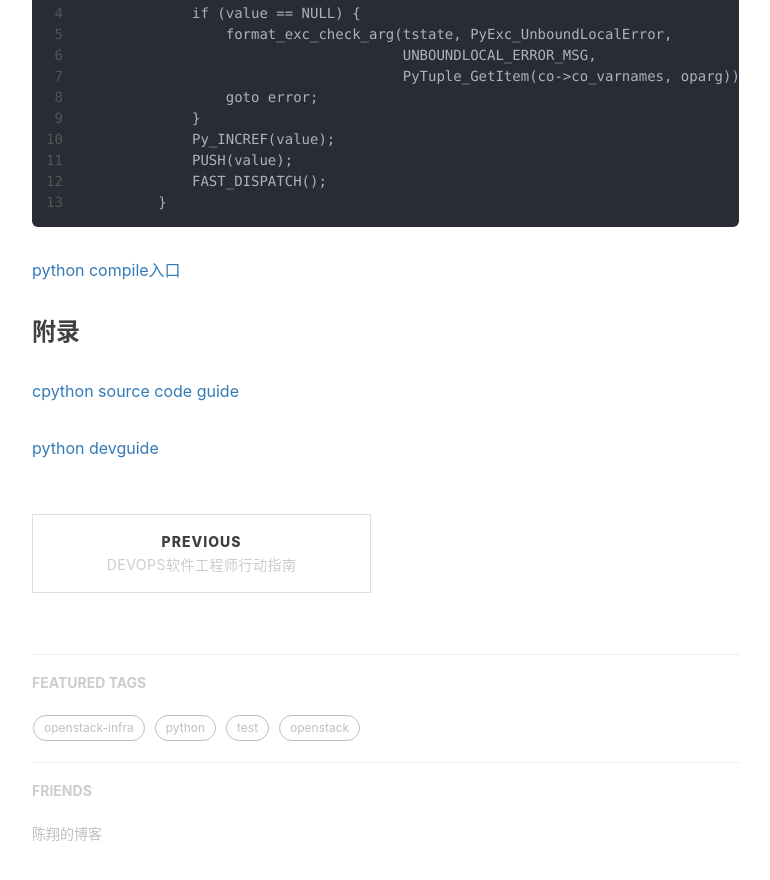
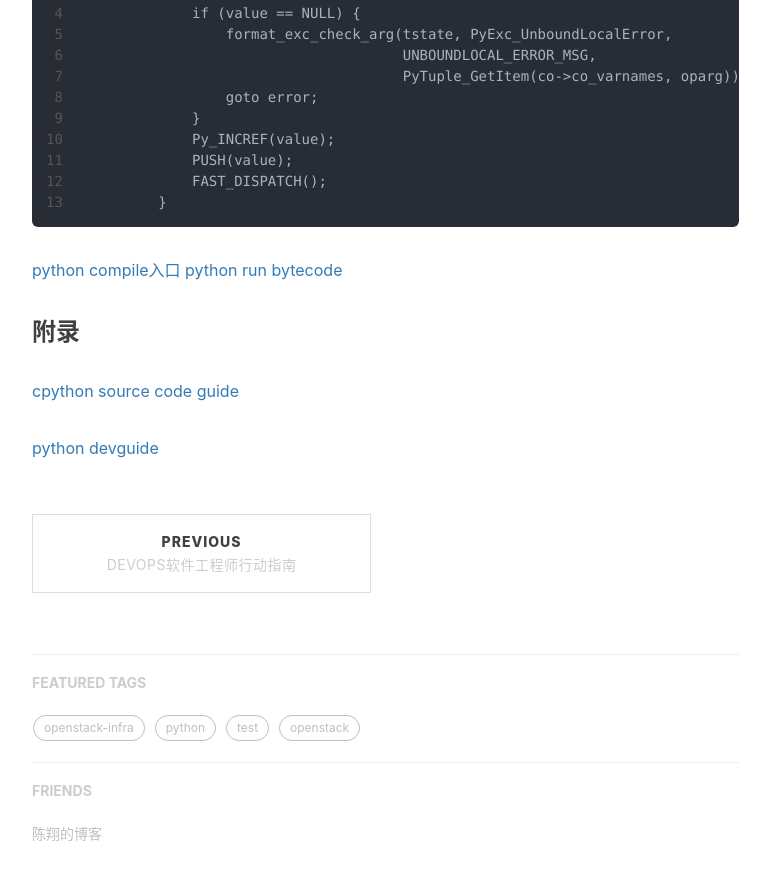
Before and after one commit to shihai1991/shihai1991.github.io, a Jekyll site: the page built from _posts/2019-07-14-cpython编译过程.md, in a window 1280 px wide and 900 px high, scrolled down 4306 px. Shown: the top 880 px of the window, without its empty margins (233-1003 px from the left). Built offline with Jekyll 4.4.1, drawn with Linux system fonts in a browser that asks for light colours; nearby versions of some CDN libraries; comment, search, counter and statistics services are not loaded.

Commit message:
Update 2019-07-14-cpython编译过程.md

````diff
--- a/_posts/2019-07-14-cpython编译过程.md
+++ b/_posts/2019-07-14-cpython编译过程.md
@@ -177,6 +177,8 @@ b'd\x02S\x00'
 ```
 
 [python compile入口](https://github.com/python/cpython/blob/d93605de7232da5e6a182fd1d5c220639e900159/Python/compile.c#L312)
+[python run bytecode](https://github.com/python/cpython/blob/d93605de7232da5e6a182fd1d5c220639e900159/Python/ceval.c#L1323)
+
 
 ### 附录
 [cpython source code guide](https://realpython.com/cpython-source-code-guide/#part-1-introduction-to-cpython)
````
